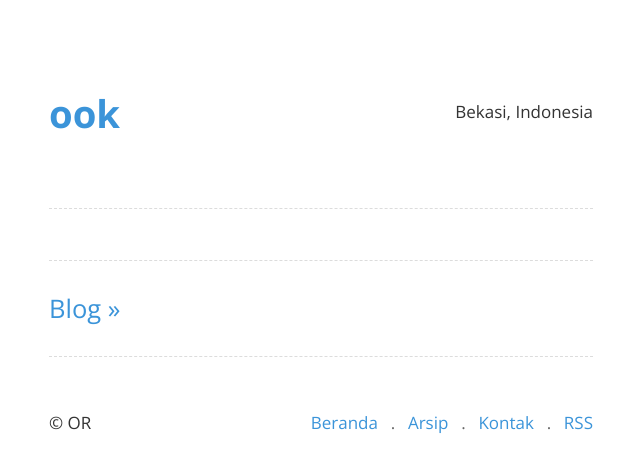
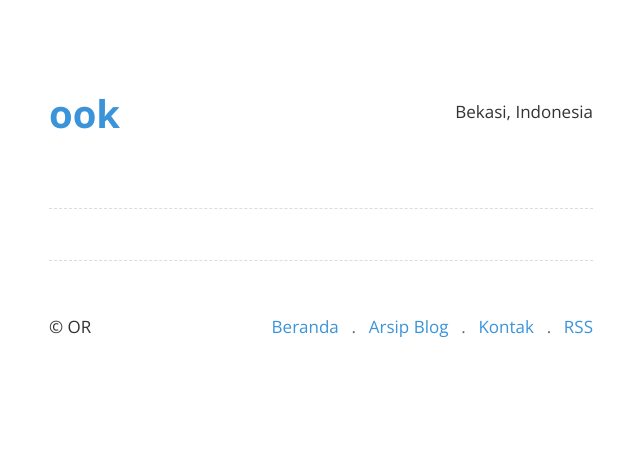
Before and after one commit to krhmwn/krhmwn.github.io, a Jekyll site: the page built from index3.html, in a window 1280 px wide. Shown: the top 472 px of the page, without its empty margins (319-959 px from the left). Built offline with Jekyll 4.4.1, drawn with Linux system fonts in a browser that asks for light colours.

Commit message:
update v.1.0

```diff
--- a/index3.html
+++ b/index3.html
@@ -9,7 +9,4 @@ title: null
 <article>
 </article>
 {% endfor %}
-<article class="archive">
-<h3 class="posttitle"><a href="/archive">Blog &raquo;</a></h3>
-</article>
-{% include footer.html %}
+{% include footer2.html %}
```
